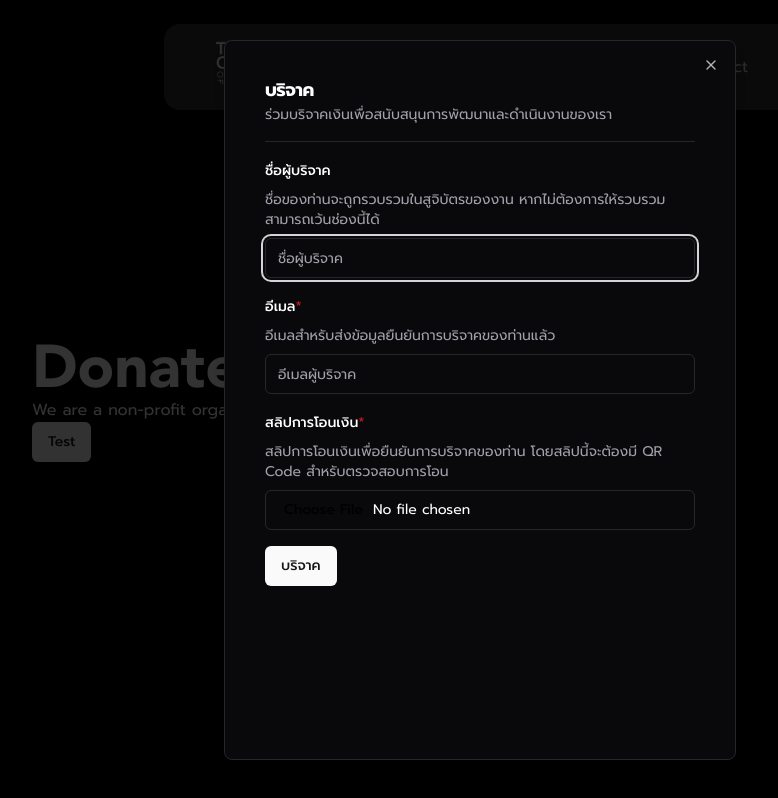
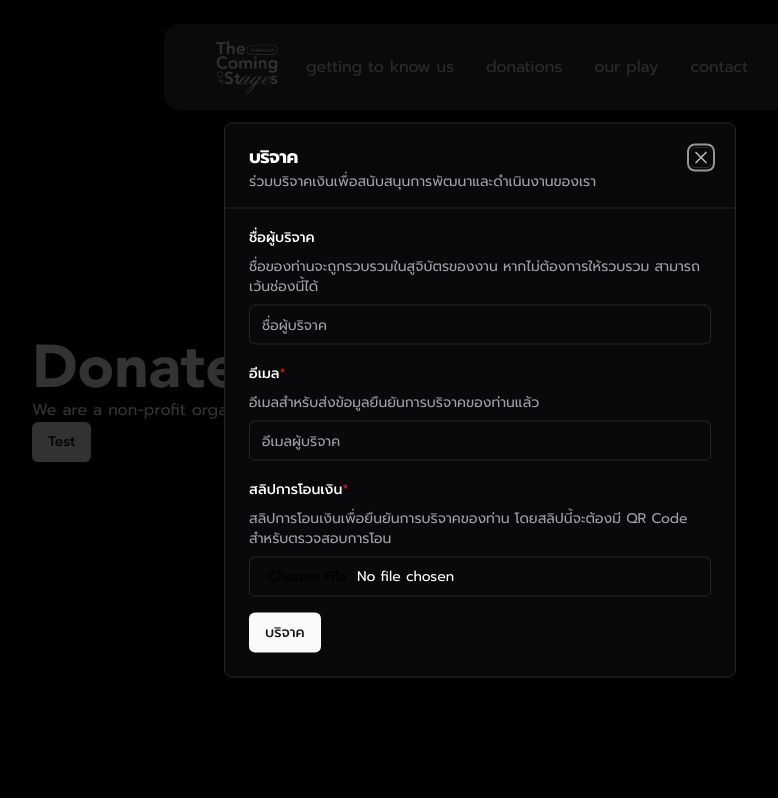
Before and after one commit to thecomingofstages/website, a Next.js app: page /home in a window 1280 px wide. Both pictures are taken after a click on the button "Test". Shown: the part 2208-3006 px from the top of the page, without its empty margins (160-938 px from the left). Built offline with nearby package versions, Linux system fonts and the light colour scheme; a web font is replaced by a local one.

Commit message:
form image preview

```diff
--- a/app/globals.css
+++ b/app/globals.css
@@ -25,7 +25,7 @@
     --accent: 240 3.7% 15.9%;
     --accent-foreground: 0 0% 98%;
 
-    --destructive: 0 62.8% 30.6%;
+    --destructive: 0, 94%, 82%;
     --destructive-foreground: 0 0% 98%;
 
     --border: 240 3.7% 15.9%;
--- a/app/home/sections/Donate/Dialog.tsx
+++ b/app/home/sections/Donate/Dialog.tsx
@@ -19,20 +19,23 @@ export function DonateDialog() {
         <Button>Test</Button>
       </DialogTrigger>
       <DialogContent
-        className="max-w-lg max-h-[90vh] h-full p-0"
-        onInteractOutside={(e) => {
-          e.preventDefault();
-        }}
+        className="p-0"
+        // onInteractOutside={(e) => {
+        //   e.preventDefault();
+        // }}
+        // onOpenAutoFocus={(e) => {
+        //   e.preventDefault();
+        // }}
       >
-        <div className="overflow-y-scroll max-h-full space-y-4 p-10">
-          <DialogHeader>
+        <div className="overflow-auto lg:max-h-[90vh] py-2">
+          <DialogHeader className="px-6 py-4">
             <DialogTitle>บริจาค</DialogTitle>
             <DialogDescription>
               ร่วมบริจาคเงินเพื่อสนับสนุนการพัฒนาและดำเนินงานของเรา
             </DialogDescription>
           </DialogHeader>
           <div className="border-b border-muted w-full"></div>
-          <DonateForm />
+          <DonateForm className="px-6 py-4" />
         </div>
       </DialogContent>
     </Dialog>
--- a/app/home/sections/Donate/Form.tsx
+++ b/app/home/sections/Donate/Form.tsx
@@ -10,20 +10,32 @@ import {
   FormControl,
   FormDescription,
   FormField,
+  FormImagePreview,
   FormItem,
   FormLabel,
   FormMessage,
 } from "@/components/ui/form";
 import { Input } from "@/components/ui/input";
+
 import { submitDonate } from "./submit.action";
 
 const formSchema = z.object({
   name: z.string().optional(),
-  email: z.string().email().optional(),
-  slip: z.instanceof(File),
+  email: z.string().email("กรุณากรอกรูปแบบอีเมลที่ถูกต้อง"),
+  slip: z.any().transform((val, ctx) => {
+    if (!(val instanceof File)) {
+      ctx.addIssue({
+        code: z.ZodIssueCode.custom,
+        message: "กรุณาอัพโหลดสลิปการโอนเงิน",
+        fatal: true,
+      });
+      return z.NEVER;
+    }
+    return val;
+  }),
 });
 
-export const DonateForm = () => {
+export const DonateForm = ({ className }: { className?: string }) => {
   const form = useForm<z.infer<typeof formSchema>>({
     resolver: zodResolver(formSchema),
     defaultValues: {
@@ -32,12 +44,15 @@ export const DonateForm = () => {
     },
   });
 
-  // function onSubmit(values: z.infer<typeof formSchema>) {
-  //   console.log(JSON.stringify(values, null, 2));
-  // }
+  function onSubmit(values: z.infer<typeof formSchema>) {
+    console.log(values);
+  }
   return (
     <Form {...form}>
-      <form action={submitDonate} className="space-y-4">
+      <form
+        onSubmit={form.handleSubmit(onSubmit)}
+        className={`space-y-4${className ? ` ${className}` : ""}`}
+      >
         <FormField
           control={form.control}
           name="name"
@@ -58,9 +73,6 @@ export const DonateForm = () => {
         <FormField
           control={form.control}
           name="email"
-          rules={{
-            required: "กรุณากรอกอีเมล",
-          }}
           render={({ field }) => (
             <FormItem>
               <FormLabel>
@@ -79,10 +91,7 @@ export const DonateForm = () => {
         <FormField
           control={form.control}
           name="slip"
-          rules={{
-            required: "กรุณาอัพโหลดสลิปการโอนเงิน",
-          }}
-          render={({ field: { value, ...field } }) => (
+          render={({ field: { value, onChange, ...field } }) => (
             <FormItem>
               <FormLabel>
                 สลิปการโอนเงิน<span className="text-red-700">*</span>
@@ -92,9 +101,17 @@ export const DonateForm = () => {
                 Code สำหรับตรวจสอบการโอน
               </FormDescription>
               <FormControl>
-                <Input type="file" accept="image/*" {...field} />
+                <Input
+                  type="file"
+                  accept="image/*"
+                  onChange={(e) => {
+                    onChange(e.target?.files?.[0] ?? undefined);
+                  }}
+                  {...field}
+                />
               </FormControl>
               <FormMessage />
+              <FormImagePreview />
             </FormItem>
           )}
         />
--- a/components/ui/dialog.tsx
+++ b/components/ui/dialog.tsx
@@ -1,18 +1,19 @@
-"use client"
+"use client";
 
-import * as React from "react"
-import * as DialogPrimitive from "@radix-ui/react-dialog"
-import { X } from "lucide-react"
+import * as React from "react";
 
-import { cn } from "@/lib/utils"
+import * as DialogPrimitive from "@radix-ui/react-dialog";
+import { X } from "lucide-react";
 
-const Dialog = DialogPrimitive.Root
+import { cn } from "@/lib/utils";
 
-const DialogTrigger = DialogPrimitive.Trigger
+const Dialog = DialogPrimitive.Root;
 
-const DialogPortal = DialogPrimitive.Portal
+const DialogTrigger = DialogPrimitive.Trigger;
 
-const DialogClose = DialogPrimitive.Close
+const DialogPortal = DialogPrimitive.Portal;
+
+const DialogClose = DialogPrimitive.Close;
 
 const DialogOverlay = React.forwardRef<
   React.ElementRef<typeof DialogPrimitive.Overlay>,
@@ -26,8 +27,8 @@ const DialogOverlay = React.forwardRef<
     )}
     {...props}
   />
-))
-DialogOverlay.displayName = DialogPrimitive.Overlay.displayName
+));
+DialogOverlay.displayName = DialogPrimitive.Overlay.displayName;
 
 const DialogContent = React.forwardRef<
   React.ElementRef<typeof DialogPrimitive.Content>,
@@ -44,28 +45,32 @@ const DialogContent = React.forwardRef<
       {...props}
     >
       {children}
-      <DialogPrimitive.Close className="absolute right-4 top-4 rounded-sm opacity-70 ring-offset-background transition-opacity hover:opacity-100 focus:outline-none focus:ring-2 focus:ring-ring focus:ring-offset-2 disabled:pointer-events-none data-[state=open]:bg-accent data-[state=open]:text-muted-foreground">
-        <X className="h-4 w-4" />
-        <span className="sr-only">Close</span>
-      </DialogPrimitive.Close>
     </DialogPrimitive.Content>
   </DialogPortal>
-))
-DialogContent.displayName = DialogPrimitive.Content.displayName
+));
+DialogContent.displayName = DialogPrimitive.Content.displayName;
 
 const DialogHeader = ({
   className,
+  children,
   ...props
 }: React.HTMLAttributes<HTMLDivElement>) => (
-  <div
-    className={cn(
-      "flex flex-col space-y-1.5 text-center sm:text-left",
-      className
-    )}
-    {...props}
-  />
-)
-DialogHeader.displayName = "DialogHeader"
+  <div className={cn("flex flex-row gap-6 items-start", className)}>
+    <div
+      className={cn(
+        "flex flex-col space-y-1.5 text-center sm:text-left flex-grow shrink-0"
+      )}
+    >
+      {children}
+    </div>
+
+    <DialogPrimitive.Close className="rounded-sm opacity-70 ring-offset-background transition-opacity hover:opacity-100 focus:outline-none focus:ring-2 focus:ring-ring focus:ring-offset-2 disabled:pointer-events-none data-[state=open]:bg-accent data-[state=open]:text-muted-foreground">
+      <X className="h-5 w-5" />
+      <span className="sr-only">Close</span>
+    </DialogPrimitive.Close>
+  </div>
+);
+DialogHeader.displayName = "DialogHeader";
 
 const DialogFooter = ({
   className,
@@ -78,8 +83,8 @@ const DialogFooter = ({
     )}
     {...props}
   />
-)
-DialogFooter.displayName = "DialogFooter"
+);
+DialogFooter.displayName = "DialogFooter";
 
 const DialogTitle = React.forwardRef<
   React.ElementRef<typeof DialogPrimitive.Title>,
@@ -93,8 +98,8 @@ const DialogTitle = React.forwardRef<
     )}
     {...props}
   />
-))
-DialogTitle.displayName = DialogPrimitive.Title.displayName
+));
+DialogTitle.displayName = DialogPrimitive.Title.displayName;
 
 const DialogDescription = React.forwardRef<
   React.ElementRef<typeof DialogPrimitive.Description>,
@@ -105,8 +110,8 @@ const DialogDescription = React.forwardRef<
     className={cn("text-sm text-muted-foreground", className)}
     {...props}
   />
-))
-DialogDescription.displayName = DialogPrimitive.Description.displayName
+));
+DialogDescription.displayName = DialogPrimitive.Description.displayName;
 
 export {
   Dialog,
@@ -119,4 +124,4 @@ export {
   DialogFooter,
   DialogTitle,
   DialogDescription,
-}
+};
--- a/components/ui/form.tsx
+++ b/components/ui/form.tsx
@@ -1,6 +1,7 @@
-import * as React from "react"
-import * as LabelPrimitive from "@radix-ui/react-label"
-import { Slot } from "@radix-ui/react-slot"
+import * as React from "react";
+
+import * as LabelPrimitive from "@radix-ui/react-label";
+import { Slot } from "@radix-ui/react-slot";
 import {
   Controller,
   ControllerProps,
@@ -8,27 +9,27 @@ import {
   FieldValues,
   FormProvider,
   useFormContext,
-} from "react-hook-form"
+} from "react-hook-form";
 
-import { cn } from "@/lib/utils"
-import { Label } from "@/components/ui/label"
+import { Label } from "@/components/ui/label";
+import { cn } from "@/lib/utils";
 
-const Form = FormProvider
+const Form = FormProvider;
 
 type FormFieldContextValue<
   TFieldValues extends FieldValues = FieldValues,
-  TName extends FieldPath<TFieldValues> = FieldPath<TFieldValues>
+  TName extends FieldPath<TFieldValues> = FieldPath<TFieldValues>,
 > = {
-  name: TName
-}
+  name: TName;
+};
 
 const FormFieldContext = React.createContext<FormFieldContextValue>(
   {} as FormFieldContextValue
-)
+);
 
 const FormField = <
   TFieldValues extends FieldValues = FieldValues,
-  TName extends FieldPath<TFieldValues> = FieldPath<TFieldValues>
+  TName extends FieldPath<TFieldValues> = FieldPath<TFieldValues>,
 >({
   ...props
 }: ControllerProps<TFieldValues, TName>) => {
@@ -36,21 +37,21 @@ const FormField = <
     <FormFieldContext.Provider value={{ name: props.name }}>
       <Controller {...props} />
     </FormFieldContext.Provider>
-  )
-}
+  );
+};
 
 const useFormField = () => {
-  const fieldContext = React.useContext(FormFieldContext)
-  const itemContext = React.useContext(FormItemContext)
-  const { getFieldState, formState } = useFormContext()
+  const fieldContext = React.useContext(FormFieldContext);
+  const itemContext = React.useContext(FormItemContext);
+  const { getFieldState, formState } = useFormContext();
 
-  const fieldState = getFieldState(fieldContext.name, formState)
+  const fieldState = getFieldState(fieldContext.name, formState);
 
   if (!fieldContext) {
-    throw new Error("useFormField should be used within <FormField>")
+    throw new Error("useFormField should be used within <FormField>");
   }
 
-  const { id } = itemContext
+  const { id } = itemContext;
 
   return {
     id,
@@ -59,36 +60,36 @@ const useFormField = () => {
     formDescriptionId: `${id}-form-item-description`,
     formMessageId: `${id}-form-item-message`,
     ...fieldState,
-  }
-}
+  };
+};
 
 type FormItemContextValue = {
-  id: string
-}
+  id: string;
+};
 
 const FormItemContext = React.createContext<FormItemContextValue>(
   {} as FormItemContextValue
-)
+);
 
 const FormItem = React.forwardRef<
   HTMLDivElement,
   React.HTMLAttributes<HTMLDivElement>
 >(({ className, ...props }, ref) => {
-  const id = React.useId()
+  const id = React.useId();
 
   return (
     <FormItemContext.Provider value={{ id }}>
       <div ref={ref} className={cn("space-y-2", className)} {...props} />
     </FormItemContext.Provider>
-  )
-})
-FormItem.displayName = "FormItem"
+  );
+});
+FormItem.displayName = "FormItem";
 
 const FormLabel = React.forwardRef<
   React.ElementRef<typeof LabelPrimitive.Root>,
   React.ComponentPropsWithoutRef<typeof LabelPrimitive.Root>
 >(({ className, ...props }, ref) => {
-  const { error, formItemId } = useFormField()
+  const { error, formItemId } = useFormField();
 
   return (
     <Label
@@ -97,15 +98,16 @@ const FormLabel = React.forwardRef<
       htmlFor={formItemId}
       {...props}
     />
-  )
-})
-FormLabel.displayName = "FormLabel"
+  );
+});
+FormLabel.displayName = "FormLabel";
 
 const FormControl = React.forwardRef<
   React.ElementRef<typeof Slot>,
   React.ComponentPropsWithoutRef<typeof Slot>
 >(({ ...props }, ref) => {
-  const { error, formItemId, formDescriptionId, formMessageId } = useFormField()
+  const { error, formItemId, formDescriptionId, formMessageId } =
+    useFormField();
 
   return (
     <Slot
@@ -119,15 +121,15 @@ const FormControl = React.forwardRef<
       aria-invalid={!!error}
       {...props}
     />
-  )
-})
-FormControl.displayName = "FormControl"
+  );
+});
+FormControl.displayName = "FormControl";
 
 const FormDescription = React.forwardRef<
   HTMLParagraphElement,
   React.HTMLAttributes<HTMLParagraphElement>
 >(({ className, ...props }, ref) => {
-  const { formDescriptionId } = useFormField()
+  const { formDescriptionId } = useFormField();
 
   return (
     <p
@@ -136,19 +138,19 @@ const FormDescription = React.forwardRef<
       className={cn("text-sm text-muted-foreground", className)}
       {...props}
     />
-  )
-})
-FormDescription.displayName = "FormDescription"
+  );
+});
+FormDescription.displayName = "FormDescription";
 
 const FormMessage = React.forwardRef<
   HTMLParagraphElement,
   React.HTMLAttributes<HTMLParagraphElement>
 >(({ className, children, ...props }, ref) => {
-  const { error, formMessageId } = useFormField()
-  const body = error ? String(error?.message) : children
+  const { error, formMessageId } = useFormField();
+  const body = error ? String(error?.message) : children;
 
   if (!body) {
-    return null
+    return null;
   }
 
   return (
@@ -160,9 +162,39 @@ const FormMessage = React.forwardRef<
     >
       {body}
     </p>
-  )
-})
-FormMessage.displayName = "FormMessage"
+  );
+});
+FormMessage.displayName = "FormMessage";
+
+const FormImagePreview = React.forwardRef<
+  HTMLImageElement,
+  Omit<React.HTMLAttributes<HTMLImageElement>, "src">
+>(({ className, ...props }, ref) => {
+  const { name } = useFormField();
+  const { watch } = useFormContext();
+  const image = watch(name);
+  const [url, setUrl] = React.useState<string | null>(null);
+  React.useEffect(() => {
+    const newUrl = image ? URL.createObjectURL(image) : undefined;
+    newUrl && setUrl(newUrl);
+    return () => {
+      newUrl && URL.revokeObjectURL(newUrl);
+    };
+  }, [image]);
+  console.log("url", url);
+  if (!url) return null;
+  return (
+    // eslint-disable-next-line @next/next/no-img-element
+    <img
+      alt={`Form Image Preview for ${name}`}
+      className={`${className}`}
+      ref={ref}
+      src={url}
+      {...props}
+    />
+  );
+});
+FormImagePreview.displayName = "FormMessage";
 
 export {
   useFormField,
@@ -173,4 +205,5 @@ export {
   FormDescription,
   FormMessage,
   FormField,
-}
+  FormImagePreview,
+};
--- a/package.json
+++ b/package.json
@@ -39,7 +39,7 @@
     "dotenv": "^16.4.5",
     "drizzle-kit": "^0.20.14",
     "eslint": "^8",
-    "eslint-config-next": "14.1.4",
+    "eslint-config-next": "14.2.1",
     "eslint-config-prettier": "^9.1.0",
     "eslint-plugin-prettier": "^5.1.3",
     "postcss": "^8",
```
Also changed, not shown: 1 other file (tests, documents, lock files or other folders).
